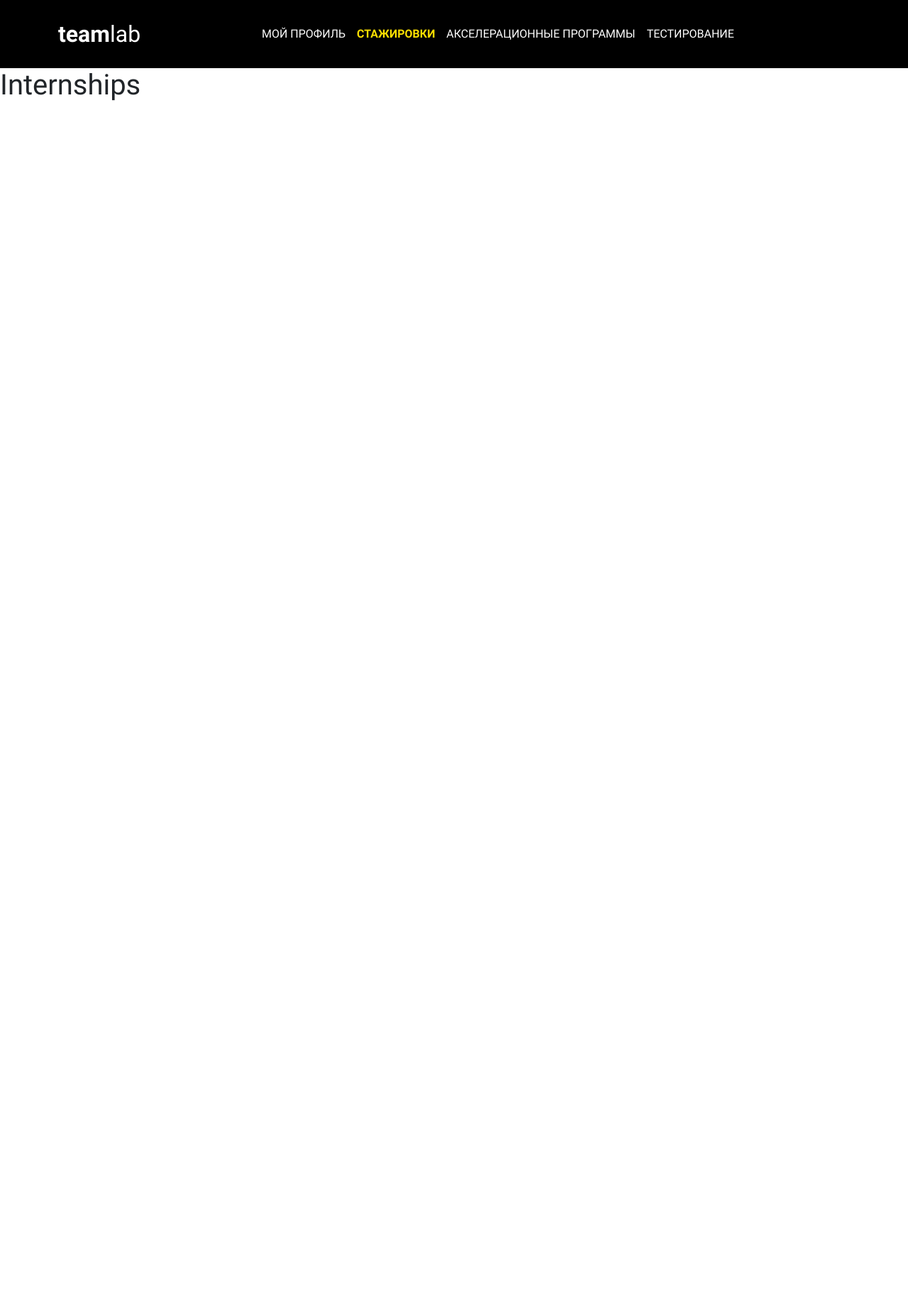
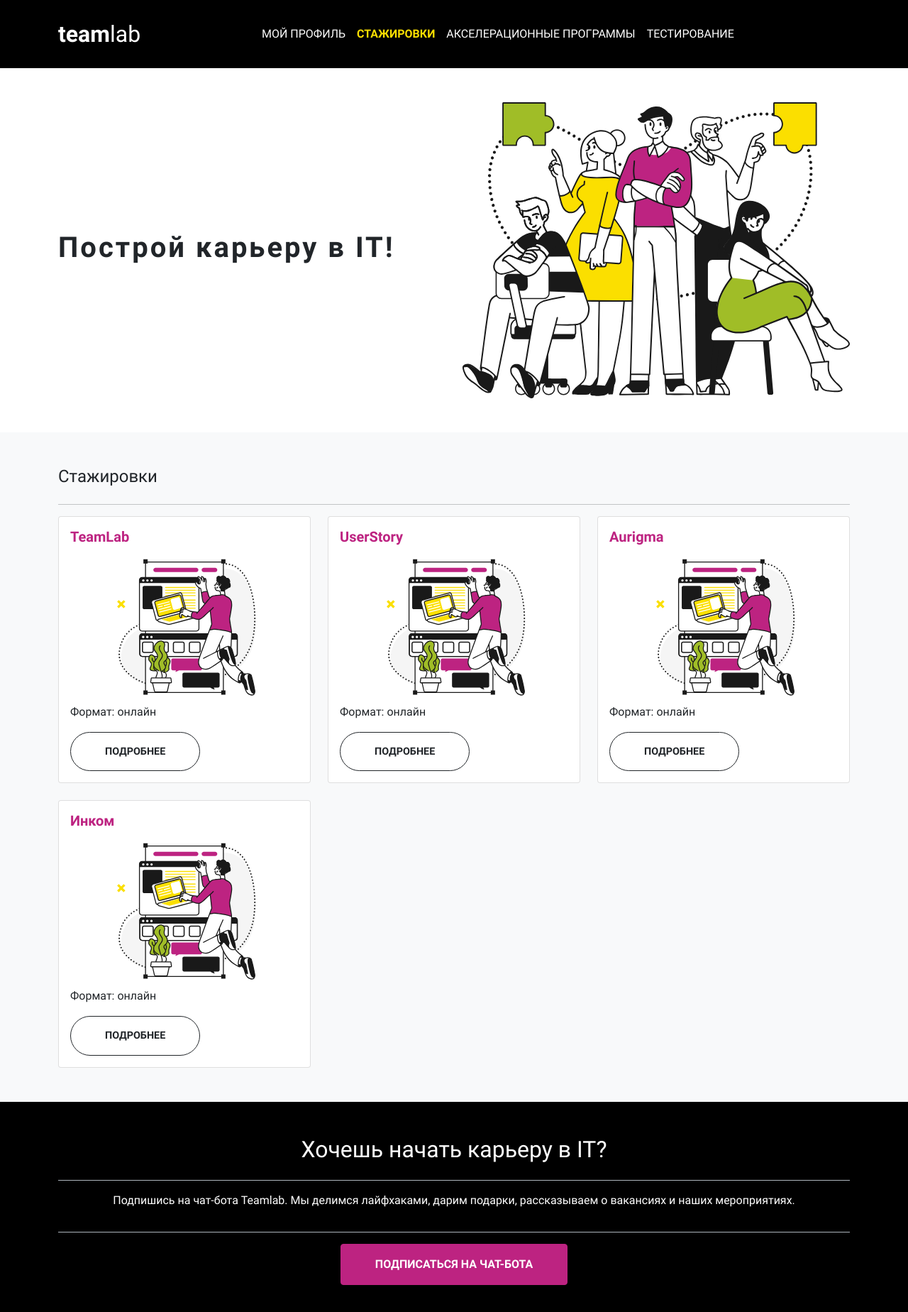
Before and after one commit to LexaZ999/teamlab-prototype, a React app: page /#/company-for-internship in a window 1280 px wide. Shown: the top 1848 px of the page at 71% size. Before the commit the page ends 800 px from the top, so only its background shows below. Built offline with nearby package versions, Linux system fonts and the light colour scheme.

Commit message:
Assemble an internship page

```diff
--- a/src/pages/Internships.jsx
+++ b/src/pages/Internships.jsx
@@ -1,7 +1,14 @@
 import React from 'react';
+import Banner from '../components/Banner.jsx';
+import InternshipCards from '../components/InternshipCards.jsx';
+import SubscribeBlock from '../components/SubscribeBlock.jsx';
 
 const Internships = () => (
-  <h1>Internships</h1>
+  <>
+    <Banner />
+    <InternshipCards />
+    <SubscribeBlock />
+  </>
 );
 
 export default Internships;
```
